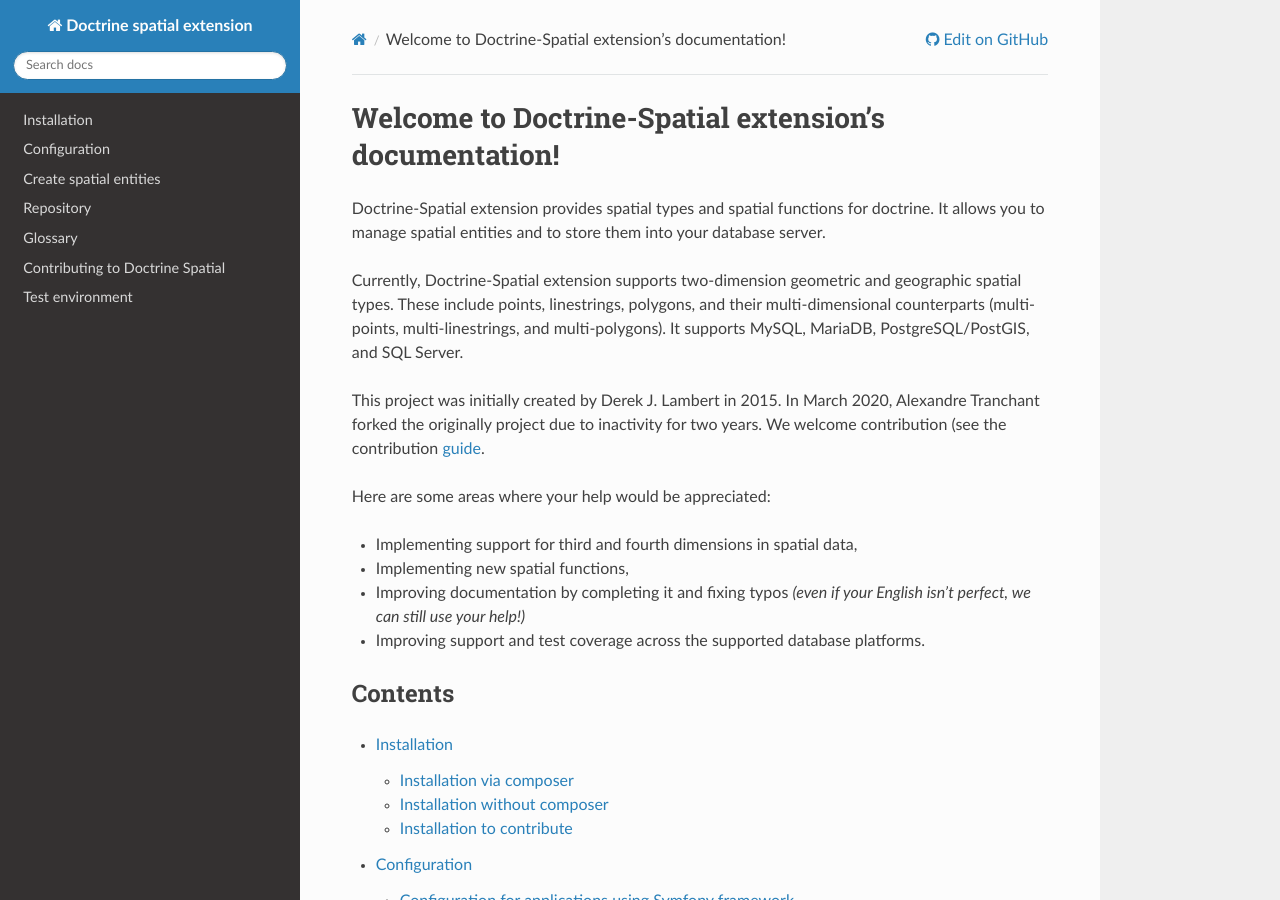
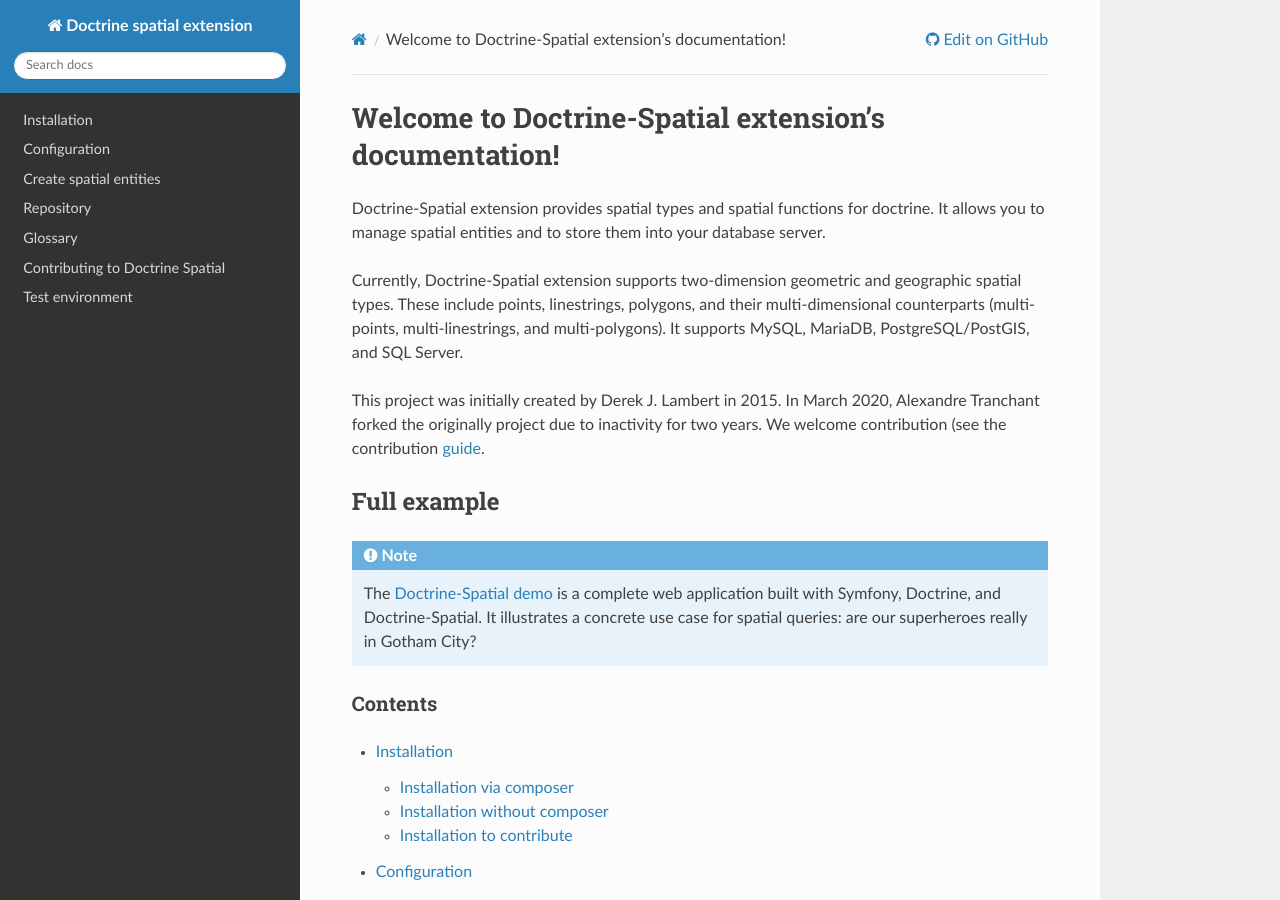
Before and after one commit to longitude-one/doctrine-spatial, a Sphinx documentation site: the page built from docs/index.rst, in a window 1280 px wide and 900 px high. Built offline with Sphinx 7.4.7 and the Read the Docs theme 3.1.0, drawn with Linux system fonts in a browser that asks for light colours.

Commit message:
docs: Add examples section with demo application link in README and index.rst

```diff
--- a/docs/index.rst
+++ b/docs/index.rst
@@ -13,12 +13,14 @@
 This project was initially created by Derek J. Lambert in 2015. In March 2020, Alexandre Tranchant forked the originally
 project due to inactivity for two years. We welcome contribution (see the contribution :doc:`guide <./Contributing>`.
 
-Here are some areas where your help would be appreciated:
+Full example
+------------
 
-* Implementing support for third and fourth dimensions in spatial data,
-* Implementing new spatial functions,
-* Improving documentation by completing it and fixing typos *(even if your English isn't perfect, we can still use your help!)*
-* Improving support and test coverage across the supported database platforms.
+.. note::
+
+   The `Doctrine-Spatial demo <https://github.com/longitude-one/doctrine-spatial-demo>`_ is a complete web application
+   built with Symfony, Doctrine, and Doctrine-Spatial. It illustrates a concrete use case for spatial queries:
+   are our superheroes really in Gotham City?
 
 Contents
 ********
```
Also changed, not shown: README.md (+6 -0 lines).
